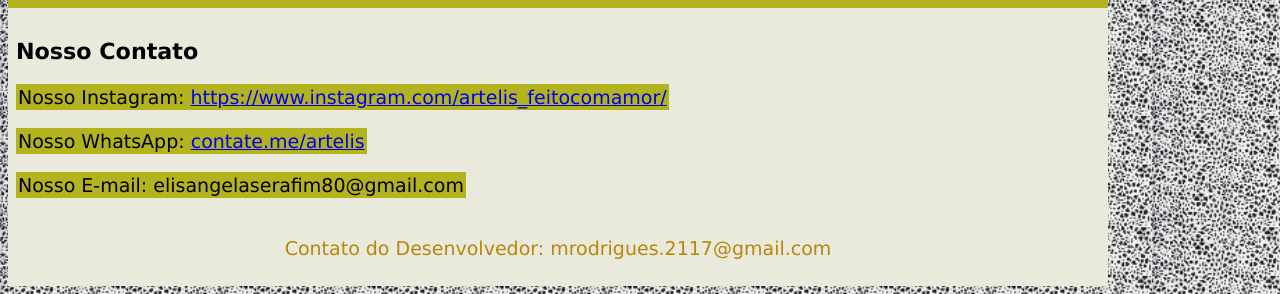
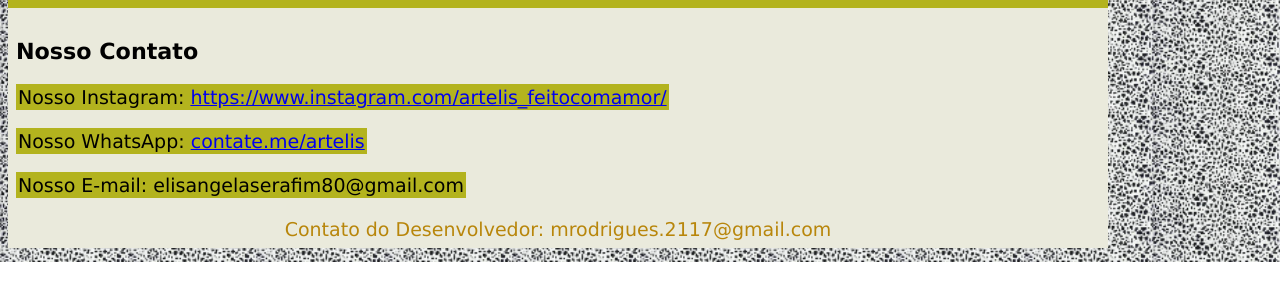
Before and after one commit to mrodriguesweb/Artelis, a plain HTML site: page contato.html in a window 1280 px wide. Shown: the part 538-832 px from the top of the page. After the commit the page ends 800 px from the top, so only its background shows below. Drawn offline with Linux system fonts and the light colour scheme.

Commit message:
Third correction

```diff
--- a/contato.html
+++ b/contato.html
@@ -47,7 +47,7 @@
 
 				<br> <br>
 
-				<p id="dev"> Contato do Desenvolvedor: mrodrigues.2117@gmail.com </p>
+				<div id="dev"> Contato do Desenvolvedor: mrodrigues.2117@gmail.com </div>
 
 			</div>
 
--- a/estilo.css
+++ b/estilo.css
@@ -158,5 +158,5 @@ body {
 
 #dev {
 	text-align: center;
-	color: darkgoldenrod;
+	color: #B8860B;
 }
```
Also changed, not shown: index.html (+0 -1 lines).
